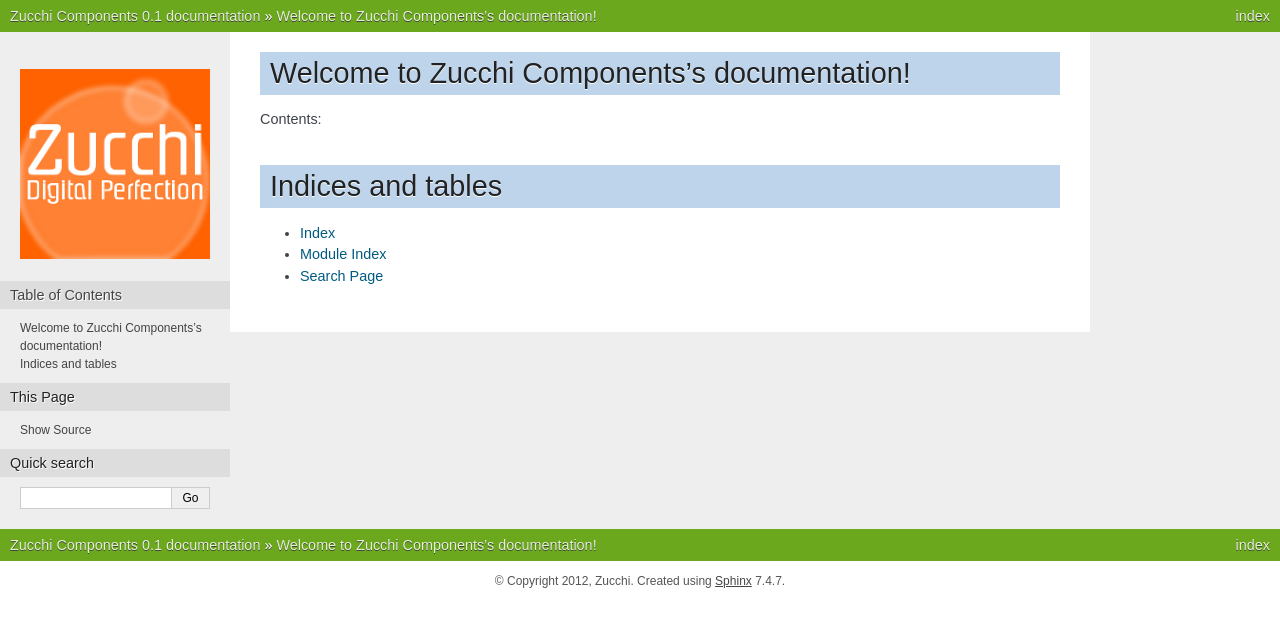
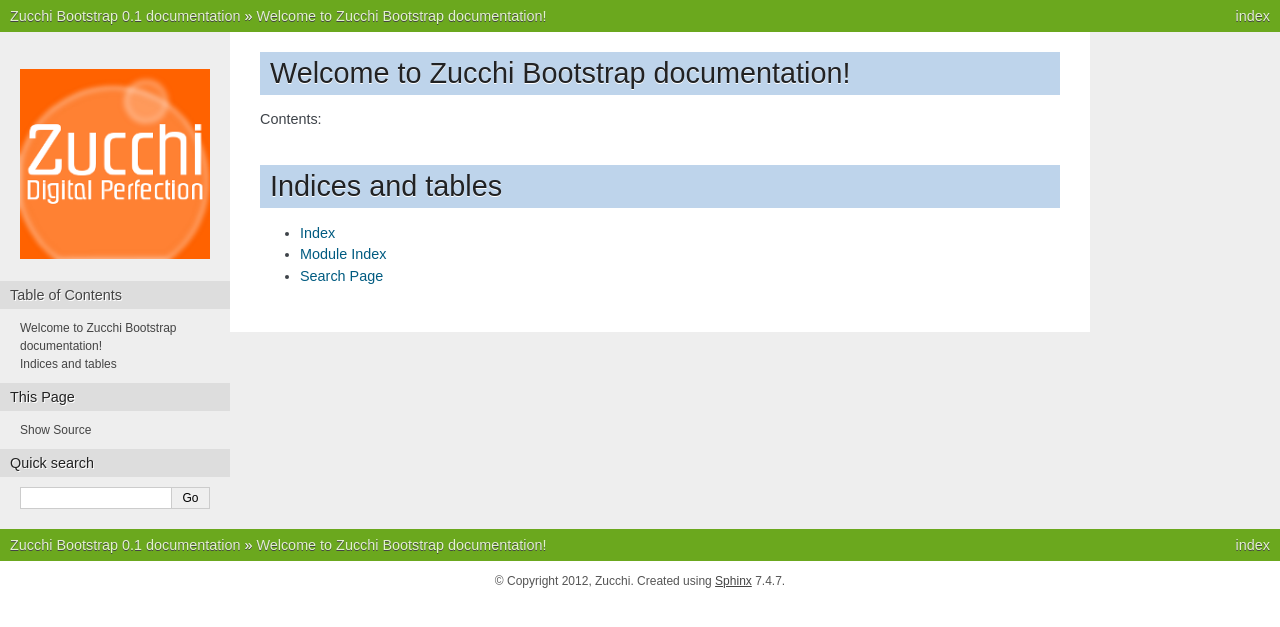
Before and after one commit to zucchi/ZucchiBootstrap, a Sphinx documentation site: the page built from docs/source/index.rst, in a window 1280 px wide. Shown: the top 627 px of the page. Built offline with Sphinx 7.4.7, drawn with Linux system fonts in a browser that asks for light colours; formulas are drawn with MathJax 3.

```diff
--- a/docs/source/conf.py
+++ b/docs/source/conf.py
@@ -1,6 +1,6 @@
 # -*- coding: utf-8 -*-
 #
-# Zucchi Components documentation build configuration file, created by
+# Zucchi Bootstrap documentation build configuration file, created by
 # sphinx-quickstart on Wed Aug  1 11:50:06 2012.
 #
 # This file is execfile()d with the current directory set to its containing dir.
@@ -40,7 +40,7 @@ source_suffix = '.rst'
 master_doc = 'index'
 
 # General information about the project.
-project = u'Zucchi Components'
+project = u'Zucchi Bootstrap'
 copyright = u'2012, Zucchi'
 
 # The version info for the project you're documenting, acts as replacement for
@@ -164,7 +164,7 @@ html_static_path = ['_static']
 #html_file_suffix = None
 
 # Output file base name for HTML help builder.
-htmlhelp_basename = 'ZucchiComponentsdoc'
+htmlhelp_basename = 'ZucchiBootstrapdoc'
 
 
 # -- Options for LaTeX output --------------------------------------------------
@@ -183,7 +183,7 @@ latex_elements = {
 # Grouping the document tree into LaTeX files. List of tuples
 # (source start file, target name, title, author, documentclass [howto/manual]).
 latex_documents = [
-  ('index', 'ZucchiComponents.tex', u'Zucchi Components Documentation',
+  ('index', 'ZucchiBootstrap.tex', u'Zucchi Bootstrap Documentation',
    u'Zucchi', 'manual'),
 ]
 
@@ -213,7 +213,7 @@ latex_documents = [
 # One entry per manual page. List of tuples
 # (source start file, name, description, authors, manual section).
 man_pages = [
-    ('index', 'zucchicomponents', u'Zucchi Components Documentation',
+    ('index', 'zucchibootstrap', u'Zucchi Bootstrap Documentation',
      [u'Zucchi'], 1)
 ]
 
@@ -227,8 +227,8 @@ man_pages = [
 # (source start file, target name, title, author,
 #  dir menu entry, description, category)
 texinfo_documents = [
-  ('index', 'ZucchiComponents', u'Zucchi Components Documentation',
-   u'Zucchi', 'ZucchiComponents', 'One line description of project.',
+  ('index', 'ZucchiBootstrap', u'Zucchi Bootstrap Documentation',
+   u'Zucchi', 'ZucchiBootstrap', 'One line description of project.',
    'Miscellaneous'),
 ]
 
@@ -245,7 +245,7 @@ texinfo_documents = [
 # -- Options for Epub output ---------------------------------------------------
 
 # Bibliographic Dublin Core info.
-epub_title = u'Zucchi Components'
+epub_title = u'Zucchi Bootstrap'
 epub_author = u'Zucchi'
 epub_publisher = u'Zucchi'
 epub_copyright = u'2012, Zucchi'
--- a/docs/source/index.rst
+++ b/docs/source/index.rst
@@ -3,8 +3,8 @@
    You can adapt this file completely to your liking, but it should at least
    contain the root `toctree` directive.
 
-Welcome to Zucchi Components's documentation!
-=============================================
+Welcome to Zucchi Bootstrap documentation!
+==========================================
 
 Contents:
 
```
Also changed, not shown: README.md (+19 -1 lines).
